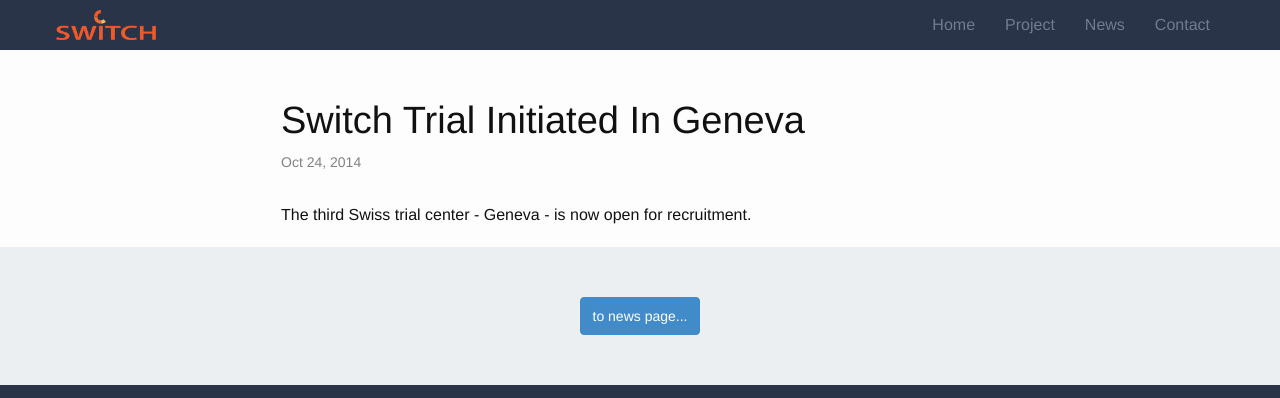
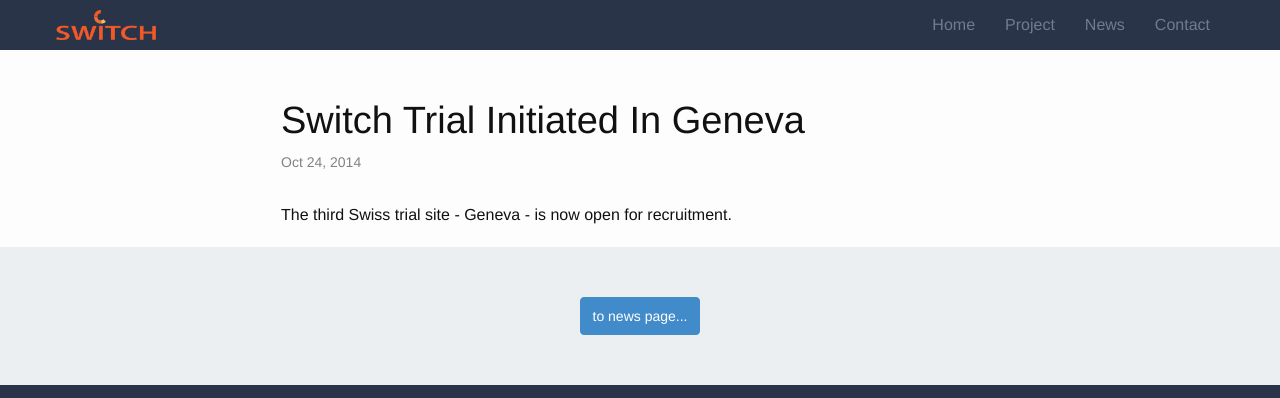
Before and after one commit to bressanj/switch, a Jekyll site: the page built from _posts/2014-10-24-Switch-trial-initiated-in-Geneva.md, in a window 1280 px wide. Shown: the top 398 px of the page. Built offline with Jekyll 4.4.1, drawn with Linux system fonts in a browser that asks for light colours; Markdown is read by kramdown in place of the engine named in the settings.

Commit message:
Update 2014-10-24-Switch-trial-initiated-in-Geneva.md
change from center to trial

```diff
--- a/_posts/2014-10-24-Switch-trial-initiated-in-Geneva.md
+++ b/_posts/2014-10-24-Switch-trial-initiated-in-Geneva.md
@@ -1,8 +1,8 @@
 ---
 layout: post
 published: true
-excerpt: "The third Swiss trial center - Geneva - is now open for recruitment"
+excerpt: "The third Swiss trial site - Geneva - is now open for recruitment"
 ---
 
 
-The third Swiss trial center - Geneva - is now open for recruitment.
+The third Swiss trial site - Geneva - is now open for recruitment.
```
